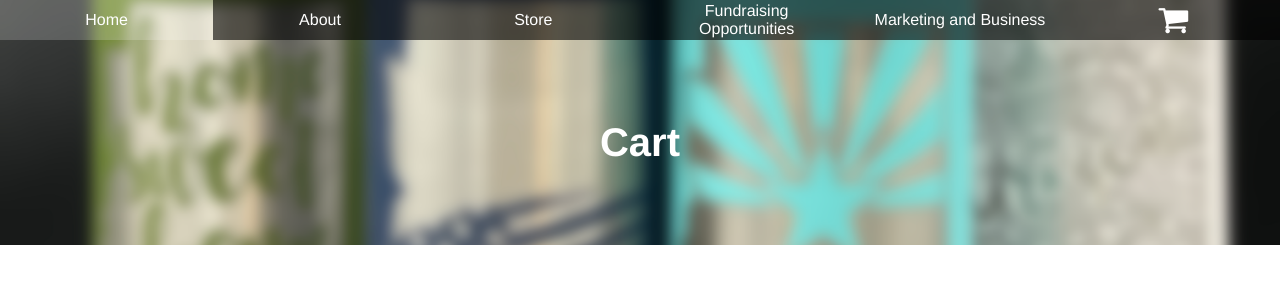
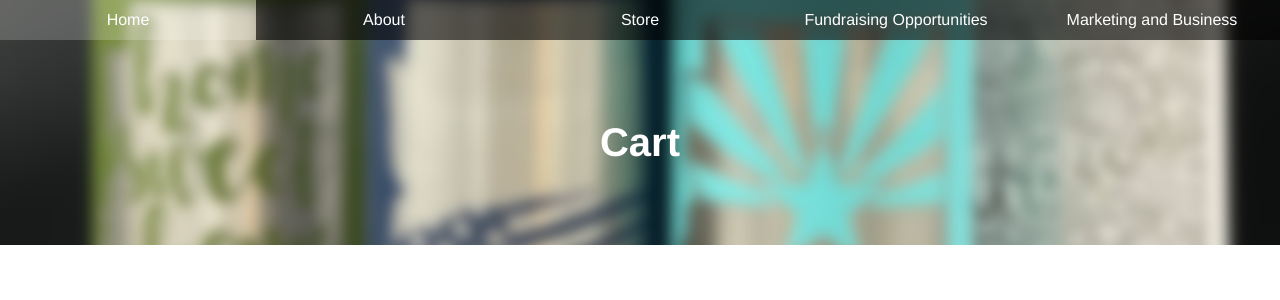
Before and after one commit to Giles-Aiden/VueEnterpriseSite, a Vue app in the folder client/: page /cart in a window 1280 px wide. Shown: the top 300 px of the page. Built offline with nearby package versions, Linux system fonts and the light colour scheme; what vuesax would draw is missing.

Commit message:
fixed navbar scaling and removed cart

```diff
--- a/client/src/components/HomePage.vue
+++ b/client/src/components/HomePage.vue
@@ -117,6 +117,7 @@
 <script>
 import Vue from "vue";
 export default Vue.extend({
+  name: "HomeElement",
   props: {
     title: String,
   },
@@ -144,6 +145,7 @@ $text-color: #fefefe;
   box-shadow: 5px 10px 18px $bg-secondary;
   background: transparent;
   border-radius: 2rem;
+  margin-block: 1rem;
 }
 
 .button-color {
--- a/client/src/components/Navbar.vue
+++ b/client/src/components/Navbar.vue
@@ -17,15 +17,11 @@
       <router-link to="/wholesale" class="link" tag="li"
         ><li><p>Marketing and Business</p></li></router-link
       >
-      <router-link to="/cart" class="link" tag="li"
-        ><i class="fa fa-shopping-cart fa-2x"></i
-      ></router-link>
     </ul>
     <h1 class="title">{{ title }}</h1>
     <div class="icons">
       <i class="fa fa-bars fa-2x bars hidden"></i>
       <i class="fa fa-close fa-2x close hidden"></i>
-      <i class="cartIcon fa fa-shopping-cart fa-2x hidden"></i>
     </div>
     <ul class="dropdownNav">
       <router-link to="/" class="link" tag="li"
@@ -59,17 +55,15 @@ export default Vue.extend({
 <style lang="scss" scoped>
 @import "@/assets/styles/_variables.scss";
 nav {
+  width: auto;
+  height: calc(30vh + 5px);
   background-image: url("../assets/navBackgroundBottles.png");
   background-repeat: no-repeat;
-  background-position: center center;
+  background-position: center;
   backdrop-filter: blur(100px);
-  background-size: 100%;
+  background-size: cover;
   color: $navTextColor;
   font-size: 2vh;
-  height: calc(30vh + 5px);
-  top: 0;
-  left: 0;
-  width: 100%;
   display: flex;
   flex-direction: column;
   .title {
@@ -213,7 +207,7 @@ input[type="checkbox"] {
 }
 @media screen and (max-width: 690px) {
   nav {
-    background-size: auto 100%;
+    background-size: cover;
   }
 }
 @media screen and (max-width: 400px) {
```
Also changed, not shown: 1 other file (tests, documents, lock files or other folders).
